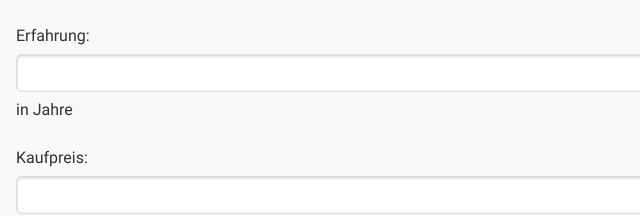
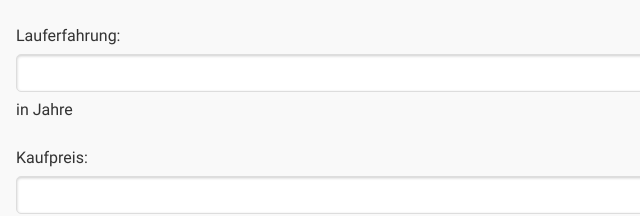
Before and after one commit to rzmes/HybrideApp, a plain HTML site: page index.html in a window 1280 px wide. Both pictures are taken after a click on the button "Starten". Shown: the part 218-434 px from the top of the page, 0-640 px from the left. Drawn offline with Linux system fonts and the light colour scheme.

Commit message:
Testcommit

```diff
--- a/index.html
+++ b/index.html
@@ -56,7 +56,7 @@
                         </form>
                     </label>
                     <br>
-                    <label for="Wert3">Erfahrung:
+                    <label for="Wert3">Lauferfahrung:
                         <input id="y" data-clear-btn="true" name="w3"> in Jahre
                     </label>
                     <br>
```
